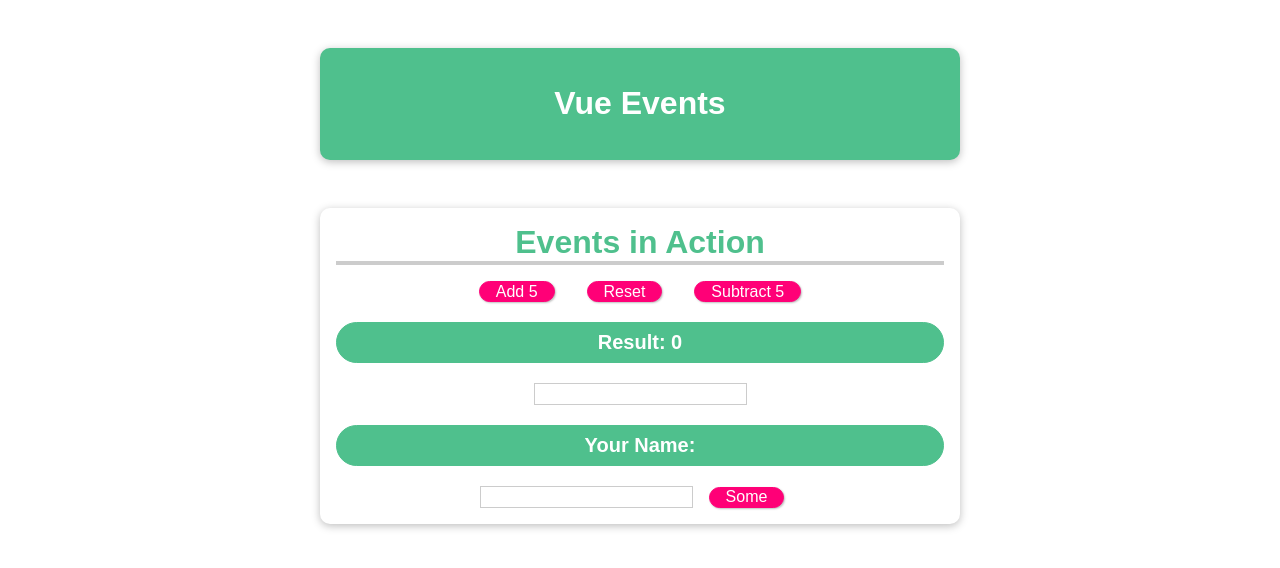
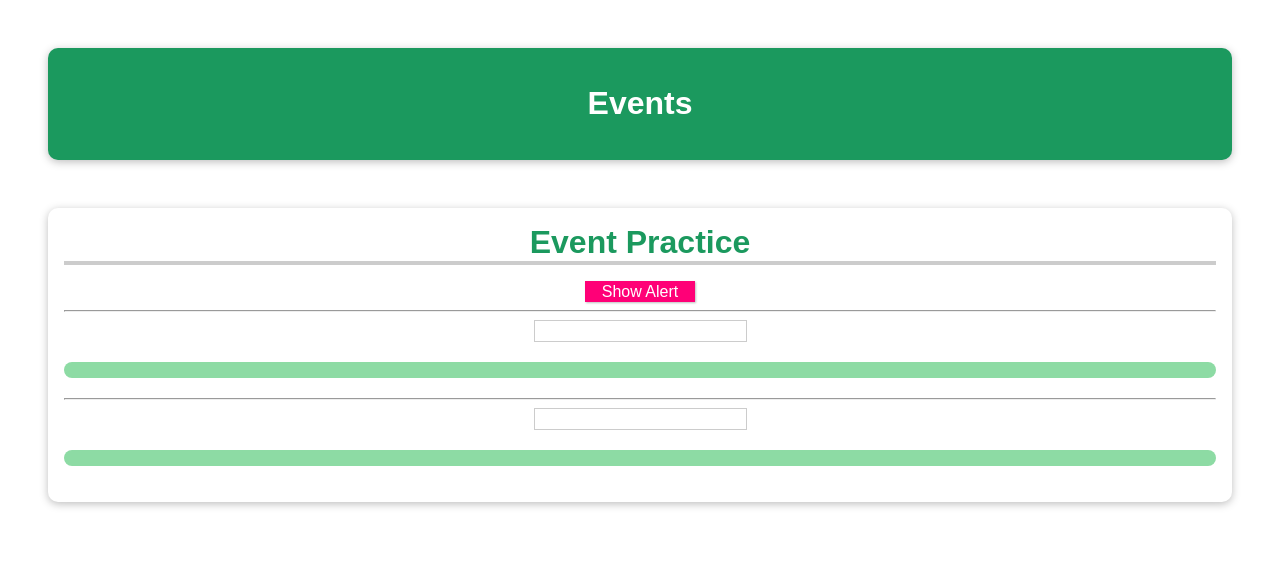
Before and after one commit to brrond/vuejs-learning, a Vue app in the folder basic-01/: page / in a window 1280 px wide. Shown: the top 568 px of the page. Built offline with nearby package versions, Linux system fonts and the light colour scheme.

Commit message:
Finish second assigement

```diff
--- a/basic-01/src/App.vue
+++ b/basic-01/src/App.vue
@@ -1,41 +1,37 @@
 <script setup lang="ts">
 import { ref } from 'vue';
 
+var userInput = ref("");
+var confirmedUserInput = ref("");
 
-var counter = ref(0)
-var name = ref("")
-
-function add(num: number) {
-  counter.value += num;
+function showAlert() {
+  alert("Some text");
 }
 
-function setName(event: Event) {
-  name.value = event.target.value;
+function inputAction(event: Event) {
+  userInput.value = event.target.value;
 }
 
-function formFunction(event: Event) {
-  alert(event.target);
-
+function confirmInput(_: Event) {
+  confirmedUserInput.value = userInput.value;
 }
 </script>
 
 <template>
   <header>
-    <h1>Vue Events</h1>
+    <h1>Events</h1>
   </header>
-  <section id="events">
-    <h2>Events in Action</h2>
-    <button v-on:click="add(5)">Add 5</button>
-    <button v-on:click="counter = 0">Reset</button>
-    <button v-on:click="add(-5)">Subtract 5</button>
-    <p>Result: {{ counter }}</p>
-    <input type="text" v-on:input="setName">
-    <p>Your Name: {{name}}</p>
+  <section id="assignment">
+    <h2>Event Practice</h2>
+    <button @click="showAlert()">Show Alert</button>
+    <hr/>
 
-    <form action="POST" @submit.prevent="formFunction">
-      <input id="name" type="text">
-      <button>Some</button>
-    </form>
+    <input type="text" @input="inputAction"/>
+    <p>{{userInput}}</p>
+    <hr/>
+
+    <input type="text" @input="inputAction" @keypress.enter="confirmInput"/>
+    <p>{{confirmedUserInput}}</p>
   </section>
 </template>
 
--- a/basic-01/src/assets/main.css
+++ b/basic-01/src/assets/main.css
@@ -12,55 +12,50 @@ body {
 
 header {
   box-shadow: 0 2px 8px rgba(0, 0, 0, 0.26);
-  margin: 3rem auto;
+  margin: 3rem;
   border-radius: 10px;
   padding: 1rem;
-  background-color: #4fc08d;
+  background-color: #1b995e;
   color: white;
   text-align: center;
-  width: 90%;
-  max-width: 40rem;
 }
 
-#events {
+#assignment {
   box-shadow: 0 2px 8px rgba(0, 0, 0, 0.26);
-  margin: 3rem auto;
+  margin: 3rem;
   border-radius: 10px;
   padding: 1rem;
   text-align: center;
-  width: 90%;
-  max-width: 40rem;
 }
 
-#events h2 {
+#assignment h2 {
   font-size: 2rem;
   border-bottom: 4px solid #ccc;
-  color: #4fc08d;
+  color: #1b995e;
   margin: 0 0 1rem 0;
 }
 
-#events p {
+#assignment p {
   font-size: 1.25rem;
   font-weight: bold;
-  border: 1px solid #4fc08d;
-  background-color: #4fc08d;
-  color: white;
+  background-color: #8ddba4;
   padding: 0.5rem;
+  color: #1f1f1f;
   border-radius: 25px;
 }
 
-#events input {
+#assignment input {
   font: inherit;
   border: 1px solid #ccc;
 }
 
-#events input:focus {
+#assignment input:focus {
   outline: none;
   border-color: #1b995e;
   background-color: #d7fdeb;
 }
 
-#events button {
+#assignment button {
   font: inherit;
   cursor: pointer;
   border: 1px solid #ff0077;
@@ -68,12 +63,10 @@ header {
   color: white;
   padding: 0.05rem 1rem;
   box-shadow: 1px 1px 2px rgba(0, 0, 0, 0.26);
-  border-radius: 20px;
-  margin: 0 1rem;
 }
 
-#events button:hover,
-#events button:active {
+#assignment button:hover,
+#assignment button:active {
   background-color: #ec3169;
   border-color: #ec3169;
   box-shadow: 1px 1px 4px rgba(0, 0, 0, 0.26);
```
